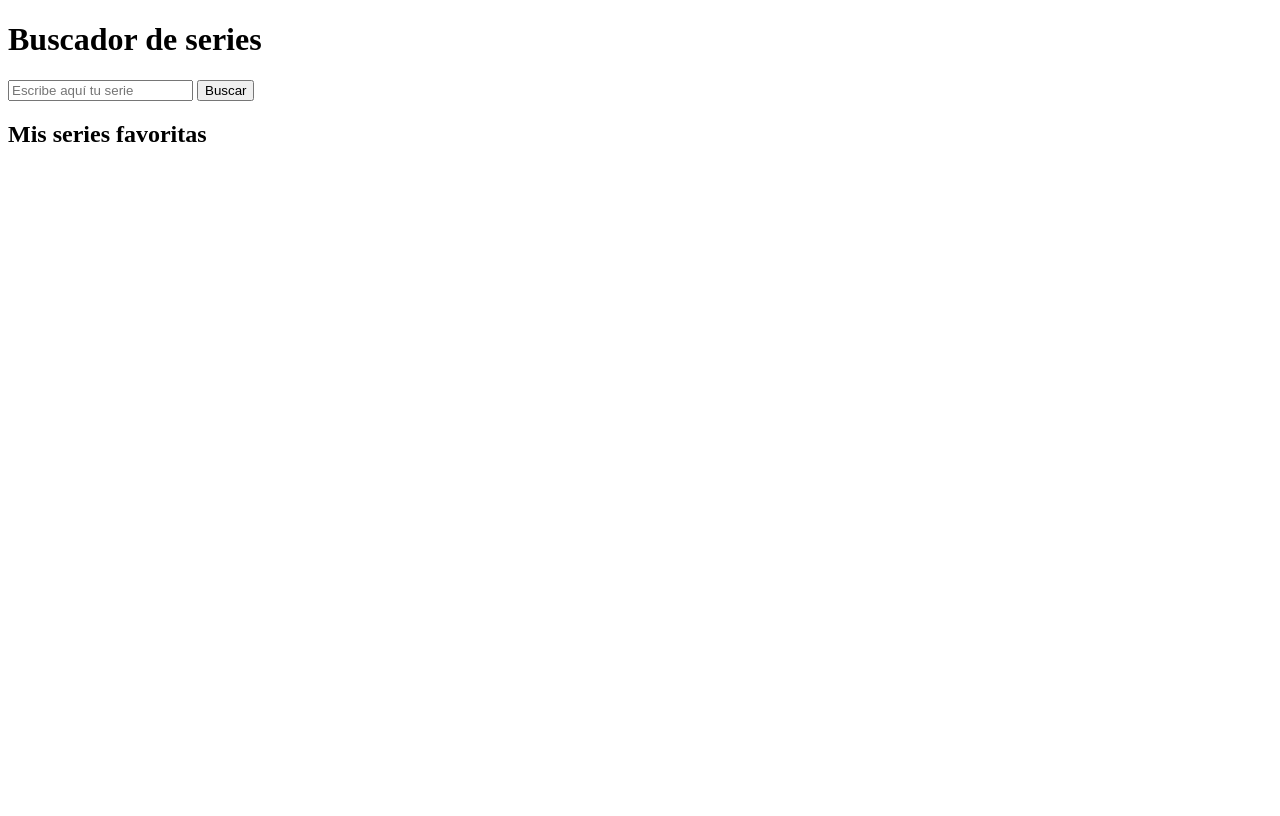
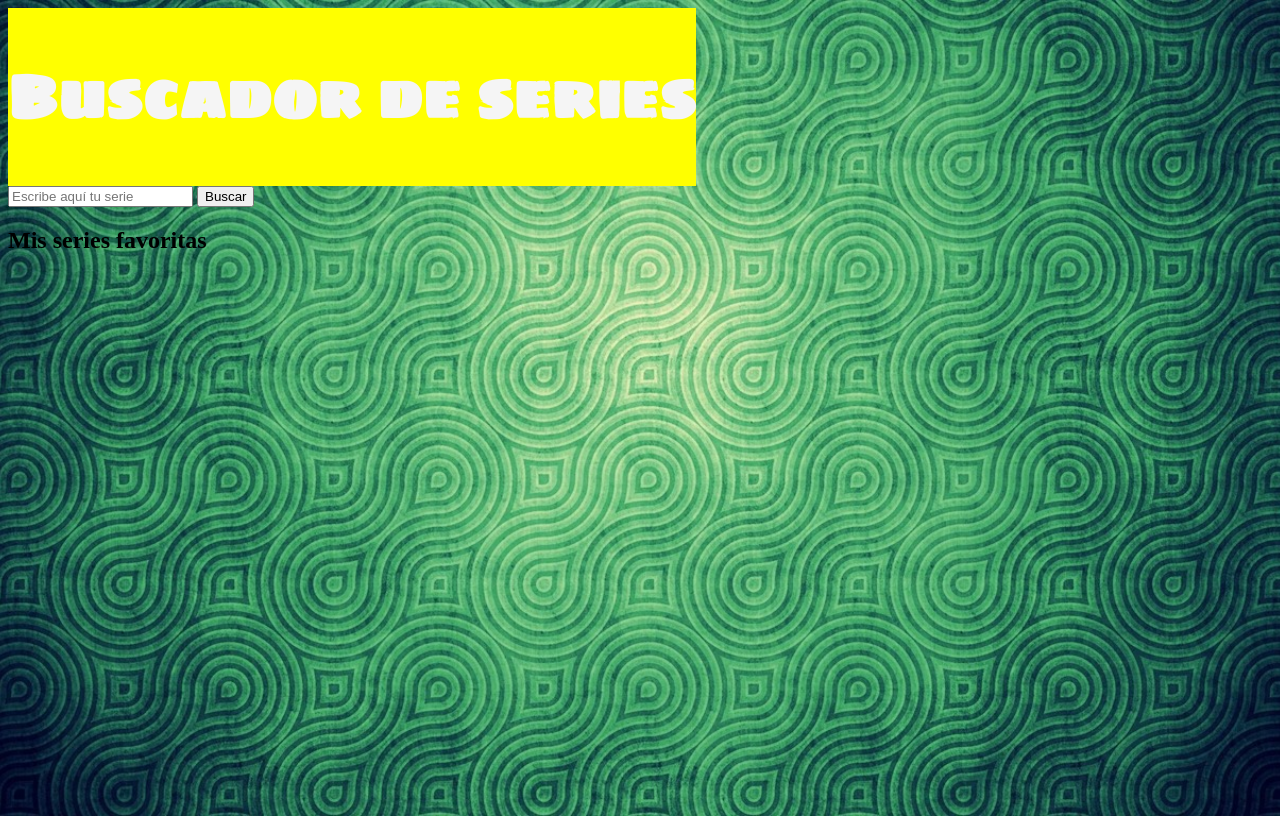
Before and after one commit to Adalab/modulo-2-evaluacion-final-maribelgr, a website: page src/html/index.html in a window 1280 px wide. Drawn offline with nearby package versions, Linux system fonts and the light colour scheme; files that its build step writes are made by us from their sources; files whose address does not match are found by name.

Commit message:
Add css styles

```diff
--- a/src/html/index.html
+++ b/src/html/index.html
@@ -5,7 +5,7 @@
     <meta name="viewport" content="width=device-width, initial-scale=1" />
     <title>Buscador de series</title>
     <link
-      href="https://fonts.googleapis.com/css?family=Roboto&display=swap"
+      href="https://fonts.googleapis.com/css2?family=Sigmar+One&display=swap"
       rel="stylesheet"
     />
     <link rel="stylesheet" href="./assets/css/main.css" />
@@ -13,8 +13,8 @@
   </head>
 
   <body>
-    <header>
-      <h1>Buscador de series</h1>
+    <header class="header">
+      <h1 class="header__title">Buscador de series</h1>
     </header>
     <main class="main">
       <section>
@@ -31,8 +31,6 @@
             value="Buscar"
           />
         </form>
-      </section>
-      <section>
         <div class="favourites">
           <h2 class="favourites__title">Mis series favoritas</h2>
           <ul class="favourites__list js-favourites"></ul>
@@ -40,6 +38,8 @@
             Borrar favoritos
           </button>
         </div>
+      </section>
+      <section>
         <div class="list">
           <ul class="list__results js-results"></ul>
         </div>
--- a/src/scss/main.scss
+++ b/src/scss/main.scss
@@ -6,6 +6,29 @@
 // @import 'layout/footer';
 // @import 'pages/index';
 
+body {
+  height: 100vh;
+  width: 100vh;
+  background-image: url("../images/green_texture-_Vintage_Series_Desktop_Wallpaper_1366x768.jpg");
+  background-position: center;
+  background-size: cover;
+  // background-repeat: no-repeat;
+}
+
+.header {
+  width: max-content;
+  display: flex;
+  flex-direction: row;
+  justify-content: center;
+  background-color: yellow;
+
+  &__title {
+    color: whitesmoke;
+    font-family: "Sigmar One", cursive;
+    font-size: 60px;
+  }
+}
+
 .reset-button-hidden {
   display: none;
 }
```
Also changed, not shown: src/images/green_texture-_Vintage_Series_Desktop_Wallpaper_1366x768.jpg (added).
